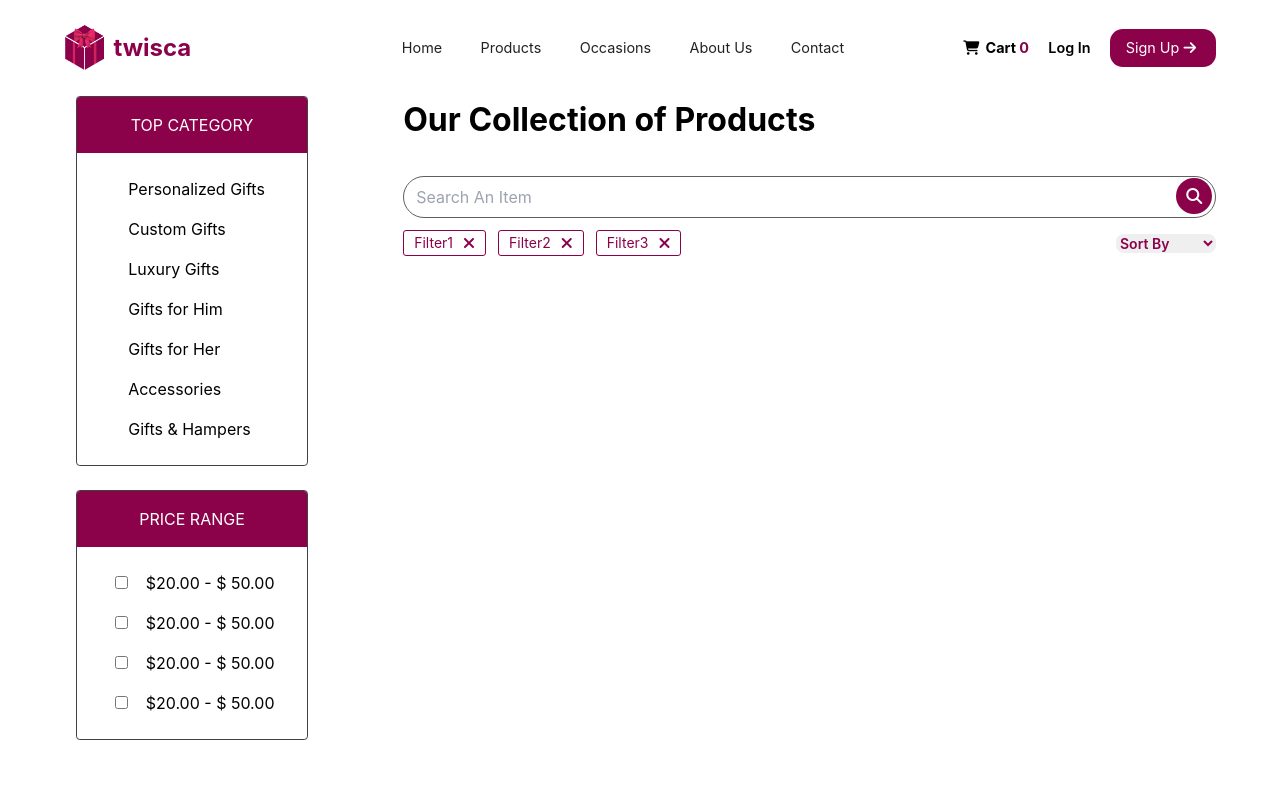
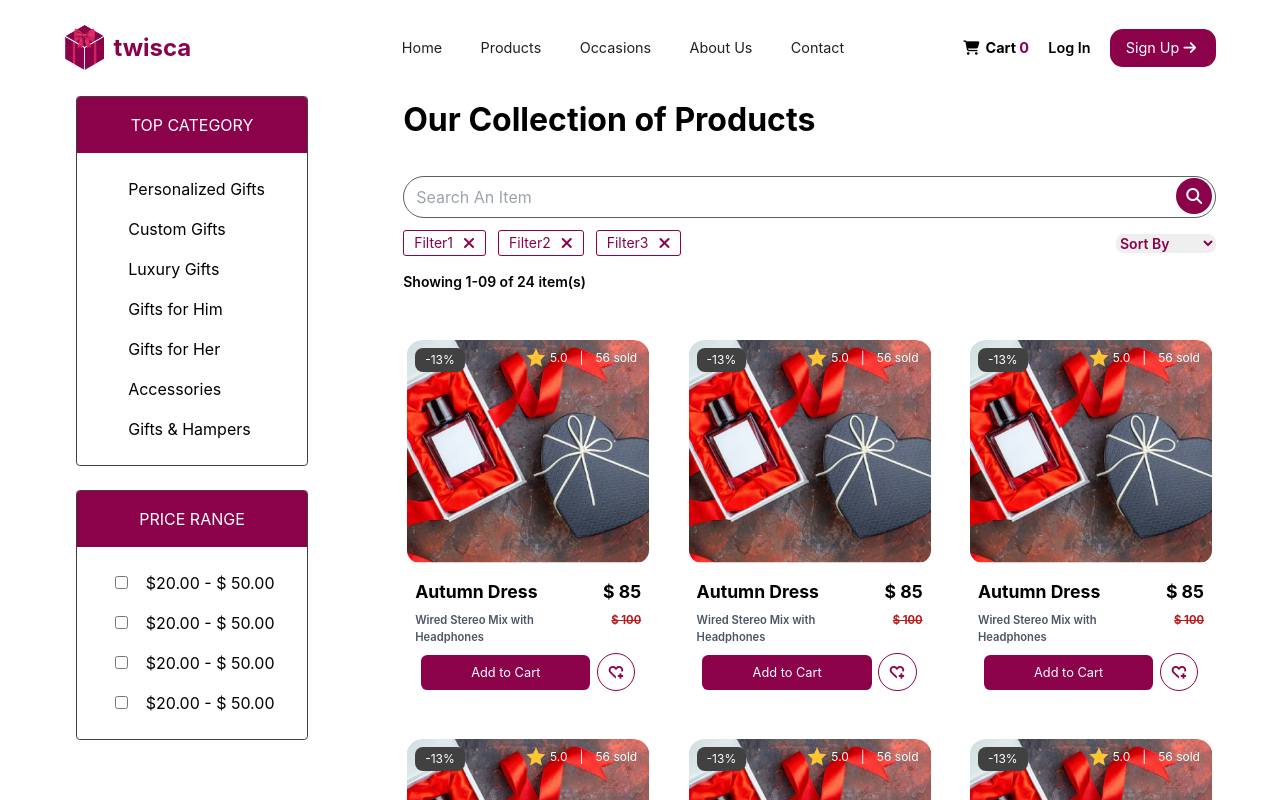
Before and after one commit to SheharyarXD/twisca, a React (Create React App) app in the folder my-app/: page /products in a window 1280 px wide. Shown: the top 800 px of the page. Built offline with nearby package versions, Linux system fonts and the light colour scheme.

Commit message:
In progress

```diff
--- a/my-app/src/components/ProductPage.js
+++ b/my-app/src/components/ProductPage.js
@@ -1,5 +1,6 @@
 import React from "react";
 import Header from "./header";
+import ProductPageProducts from "./ProductPageProducts";
 const ProductPage = () => {
   return (
     <>
@@ -64,6 +65,7 @@ const ProductPage = () => {
           </div>
 
           <div className="flex flex-row pt-[1.5vh] justify-between">
+            {/* Filtewrs  */}
             <div className="flex flex-row justify-between">
               <span className="flex items-center border border-[#8B024B] py-0.5 mr-3 px-2.5 rounded-[3px] text-[#8B024B] justify-between">
                 <p className="text-sm">Filter1</p>
@@ -78,6 +80,7 @@ const ProductPage = () => {
                 <i className="pl-2.5 fa-solid fa-close"></i>
               </span>
             </div>
+            {/* Sort By */}
             <div className="flex items-center ">
               <select
                 id="sort"
@@ -93,6 +96,26 @@ const ProductPage = () => {
               </select>
             </div>
           </div>
+          <p className="text-sm font-semibold pt-[2vh]">Showing 1-09 of 24 item(s)</p>
+          <div className="flex flex-wrap flex-row justify-between mt-[3vh]">
+           < ProductPageProducts/>
+           < ProductPageProducts/>
+           < ProductPageProducts/>
+           < ProductPageProducts/>
+           < ProductPageProducts/>
+           < ProductPageProducts/>
+           < ProductPageProducts/>
+           < ProductPageProducts/>
+           < ProductPageProducts/>
+           < ProductPageProducts/>
+           < ProductPageProducts/>
+           < ProductPageProducts/>
+           < ProductPageProducts/>
+           < ProductPageProducts/>
+           < ProductPageProducts/>
+           < ProductPageProducts/>
+           < ProductPageProducts/>
+          </div>
         </div>
       </div>
     </>
--- /dev/null
+++ b/my-app/src/components/ProductPageProducts.js
@@ -0,0 +1,28 @@
+import React from "react";
+const ProductPageProducts=()=>{
+    return(
+        <div className="max-h-[360px] w-[250px] rounded-[1vw] p-1 my-5">
+            <div className="h-fit overflow-hidden object-cover relative rounded-[1vw]">
+            <div className="text-white bg-[#414141]  w-fit px-2.5 py-1 absolute top-2 left-2 text-xs rounded-lg">-13%</div>
+            <div className="flex flex-row px-2 text-xs absolute items-center top-2 right-1 text-white">
+            <img src="./Images/ri-star-fill.png" className="pr-1" alt="" /> <p><span className="pr-3">5.0</span>|<span className="pl-3">56</span> sold</p>
+            </div>
+            <img src="./Images/sampleImage2.png" className="object-cover" alt="" />
+            </div>
+            <div className="flex flex-row text-[1.1rem] font-bold px-2 pt-[2vh]">
+                <div className="w-[70vw]  text-start">Autumn Dress</div>
+                <div className="w-[30vw] text-end">$ 85</div>
+            </div>
+            <div className="flex flex-row text-[0.7rem] px-2 pt-[0.8vh]">
+                <div className="w-[70vw] text-start text-gray-600 font-semibold">Wired Stereo Mix with Headphones</div>
+                <div className="w-[30vw] text-end line-through font-bold text-red-700">$ 100</div>
+            </div>
+
+            <div className="flex flex-row items-center justify-center pt-[1vh] px-0">
+            <button className="bg-[#8B024B] text-white w-[70%] text-[0.8rem] py-2 rounded-[0.5vw] ">Add to Cart</button>
+            <button className="border-[#8B024B] border text-white ml-[0.5vw] px-[0.8vw] py-[0.9vw] rounded-full "><img src="./Images/Union.png" alt="" /></button>
+            </div>
+        </div>
+    );
+}
+export default ProductPageProducts;
```
